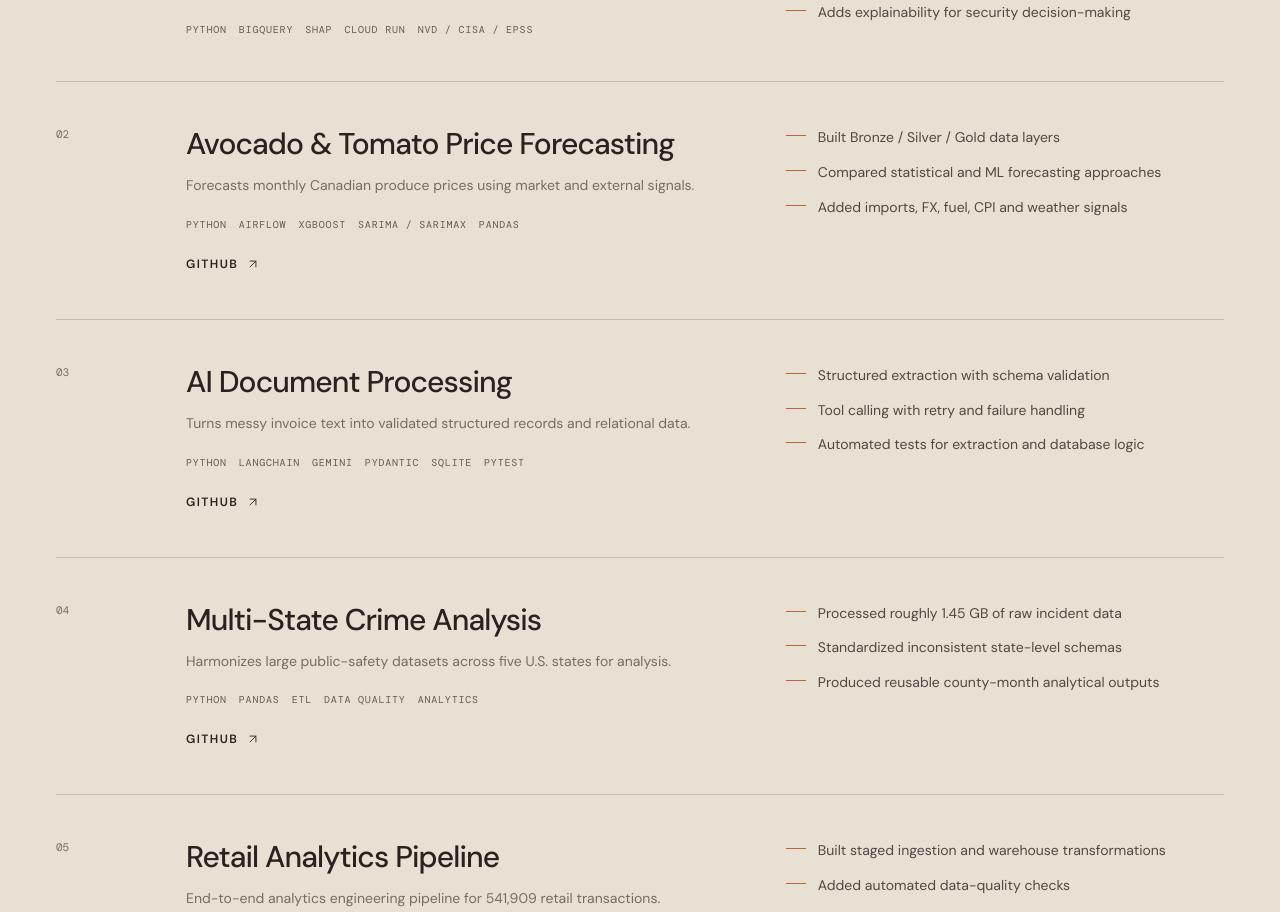
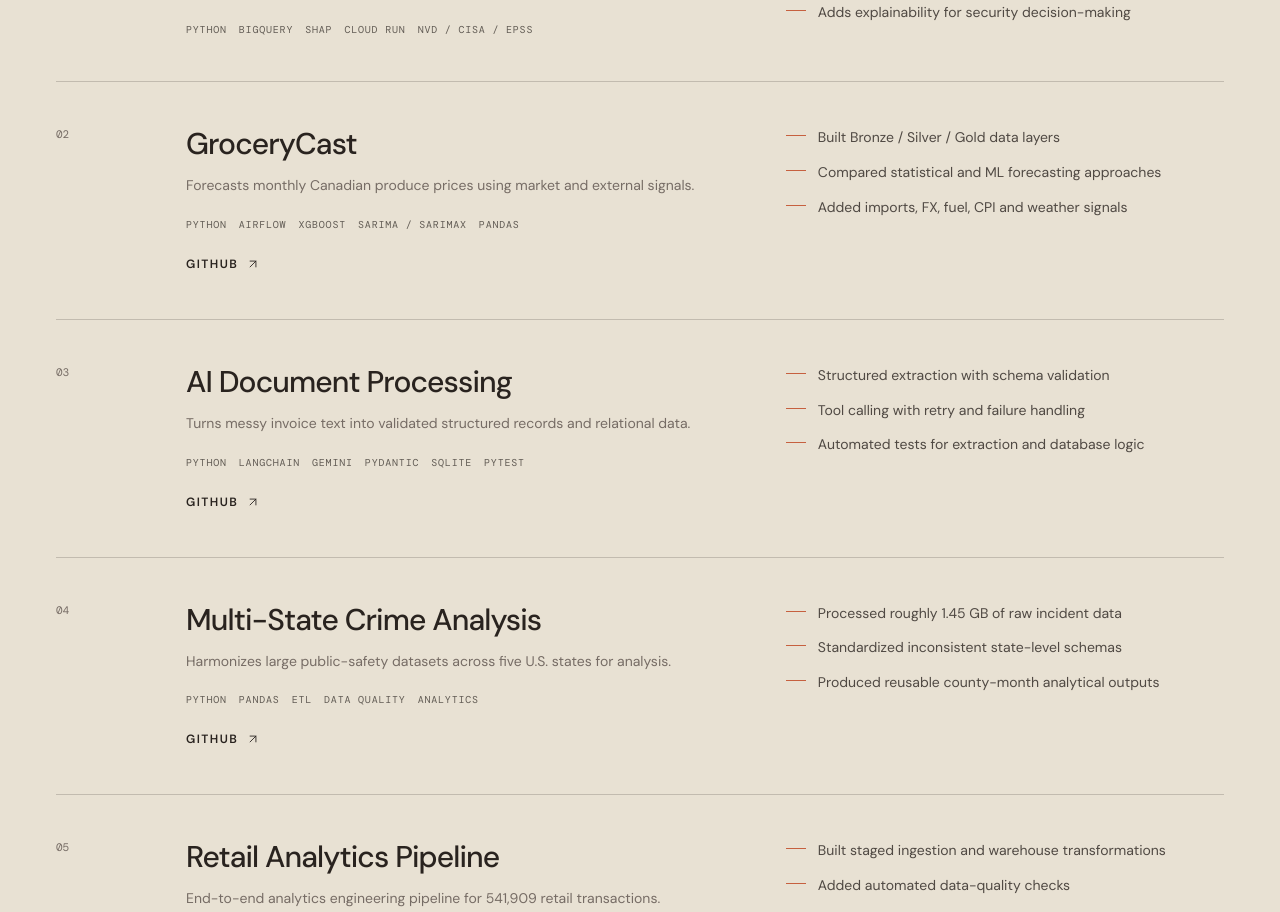
Before and after one commit to ikishmeetkaur16-art/Personal-Website, a React (Vite) app: page / in a window 1280 px wide. Shown: the part 1302-2214 px from the top of the page. Built offline with nearby package versions, Linux system fonts and the light colour scheme.

Commit message:
Rename forecasting project to GroceryCast

```diff
--- a/src/data/projects.ts
+++ b/src/data/projects.ts
@@ -21,7 +21,7 @@ export const featuredProjects: Project[] = [
     index: '01',
   },
   {
-    name: 'Avocado & Tomato Price Forecasting',
+    name: 'GroceryCast',
     description:
       'Forecasts monthly Canadian produce prices using market and external signals.',
     stack: ['Python', 'Airflow', 'XGBoost', 'SARIMA / SARIMAX', 'pandas'],
```
